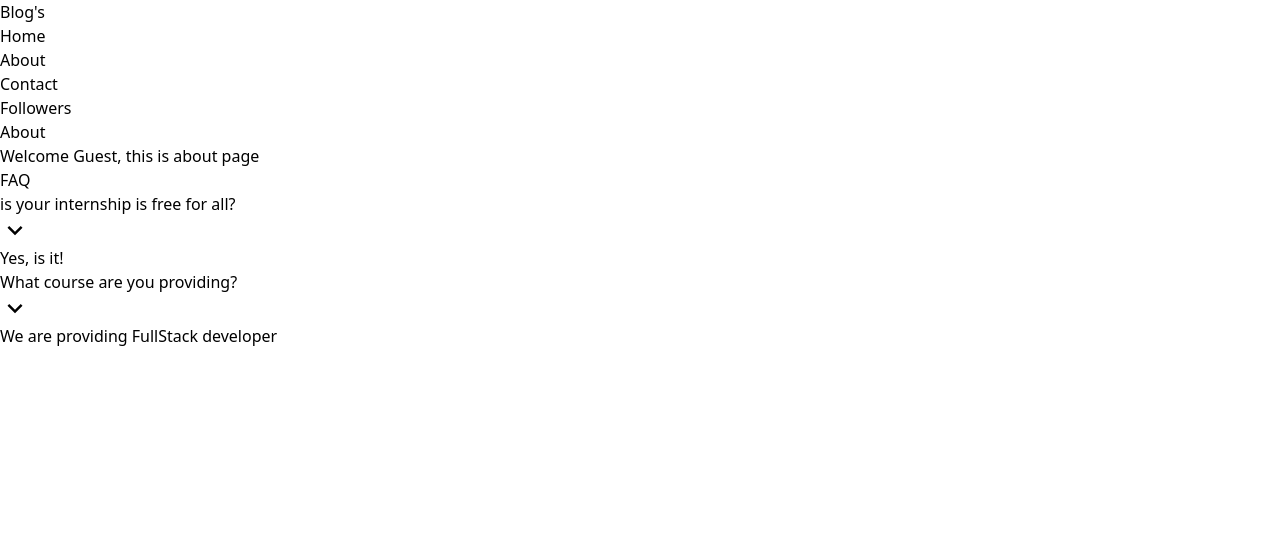
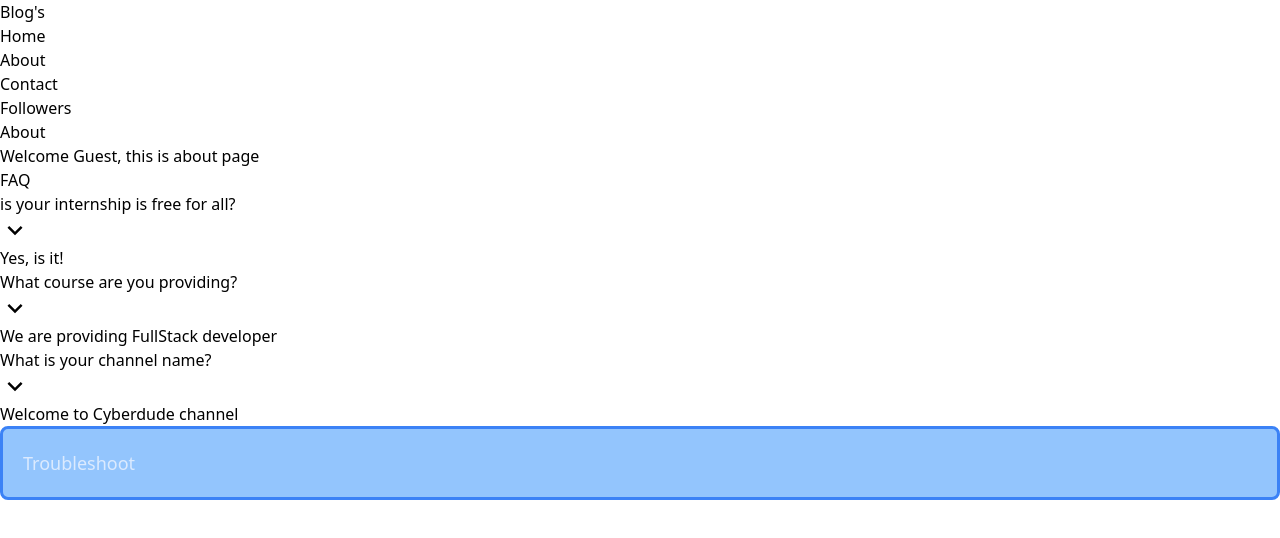
Before and after one commit to san1234100/learning-react-js, a React (Vite) app: page /about in a window 1280 px wide. Shown: the top 538 px of the page. Built offline with nearby package versions, Linux system fonts and the light colour scheme.

Commit message:
created bootstrap alert  in react

```diff
--- a/src/components/Accordion.jsx
+++ b/src/components/Accordion.jsx
@@ -1,6 +1,6 @@
 import { useState } from "react";
 import propTypes from "prop-types"
-const Accordion = ({title = 'Unknown',desc = ''}) => {
+const Accordion = ({title = 'Unknown',desc = '',...props}) => {
     const [accordionActive,setAccordionActive] = useState(false)
     const toggleAccordion = () =>{
         setAccordionActive(!accordionActive)
@@ -27,6 +27,7 @@ const Accordion = ({title = 'Unknown',desc = ''}) => {
       </div>
       <div className={`p-5 bg-green-50 ${accordionActive ? "" : "hidden"}`}>
         <p>{desc}</p>
+        <p>{props.children ? props.children : ''}</p>
       </div>
     </div>
   );
--- /dev/null
+++ b/src/components/Alert.jsx
@@ -0,0 +1,14 @@
+import { useState } from "react";
+import propTypes from "prop-types"
+const Alert = () => {
+
+  return (
+  <div className="info">Troubleshoot</div>
+  );
+};
+// Alert.propTypes = {
+//     title: propTypes.string,
+//     desc: propTypes.string
+
+// }
+export default Alert;
--- a/src/index.css
+++ b/src/index.css
@@ -1,3 +1,22 @@
 @tailwind base;
 @tailwind components;
 @tailwind utilities;
+
+.primary{
+    @apply p-5 bg-blue-950 text-blue-400 text-lg rounded-lg border-[3px] border-blue-500;
+}
+.secondary{
+    @apply p-5 bg-zinc-900 text-gray-400 text-lg rounded-lg border-[3px] border-gray-500;
+}
+.success{
+    @apply p-5 bg-emerald-950 text-emerald-300 text-lg rounded-lg border-[3px] border-emerald-700;
+}
+.danger{
+    @apply p-5 bg-red-950 text-red-300 text-lg rounded-lg border-[3px] border-red-500;
+}
+.warning{
+    @apply p-5 bg-yellow-950 text-yellow-300 text-lg rounded-lg border-[3px] border-yellow-500;
+}
+.info{
+    @apply p-5 bg-blue-300 text-blue-100 text-lg rounded-lg border-[3px] border-blue-500;
+}
--- a/src/pages/AboutPage.jsx
+++ b/src/pages/AboutPage.jsx
@@ -1,5 +1,6 @@
 import { useParams } from "react-router-dom";
 import Accordion from "../components/Accordion";
+import Alert from "../components/Alert";
 
 const AboutPage = () => {
   const { name } = useParams();
@@ -12,7 +13,7 @@ const AboutPage = () => {
       </div>
       <div className="bg-white m-10 p-5 rounded">
         <h1 className="font-semibold text-2xl">FAQ</h1>
-        <div className="my-10">
+        <div className="my-10 space-y-5">
           <Accordion
             title="is your internship is free for all?"
             desc="Yes, is it!"
@@ -21,6 +22,11 @@ const AboutPage = () => {
             title="What course are you providing?"
             desc="We are providing FullStack developer"
           />
+          {/* Pass parameter like this using props children */}
+          <Accordion title="What is your channel name?">
+            <p>Welcome to Cyberdude channel</p>
+          </Accordion>
+          <Alert/>
         </div>
       </div>
     </div>
```
